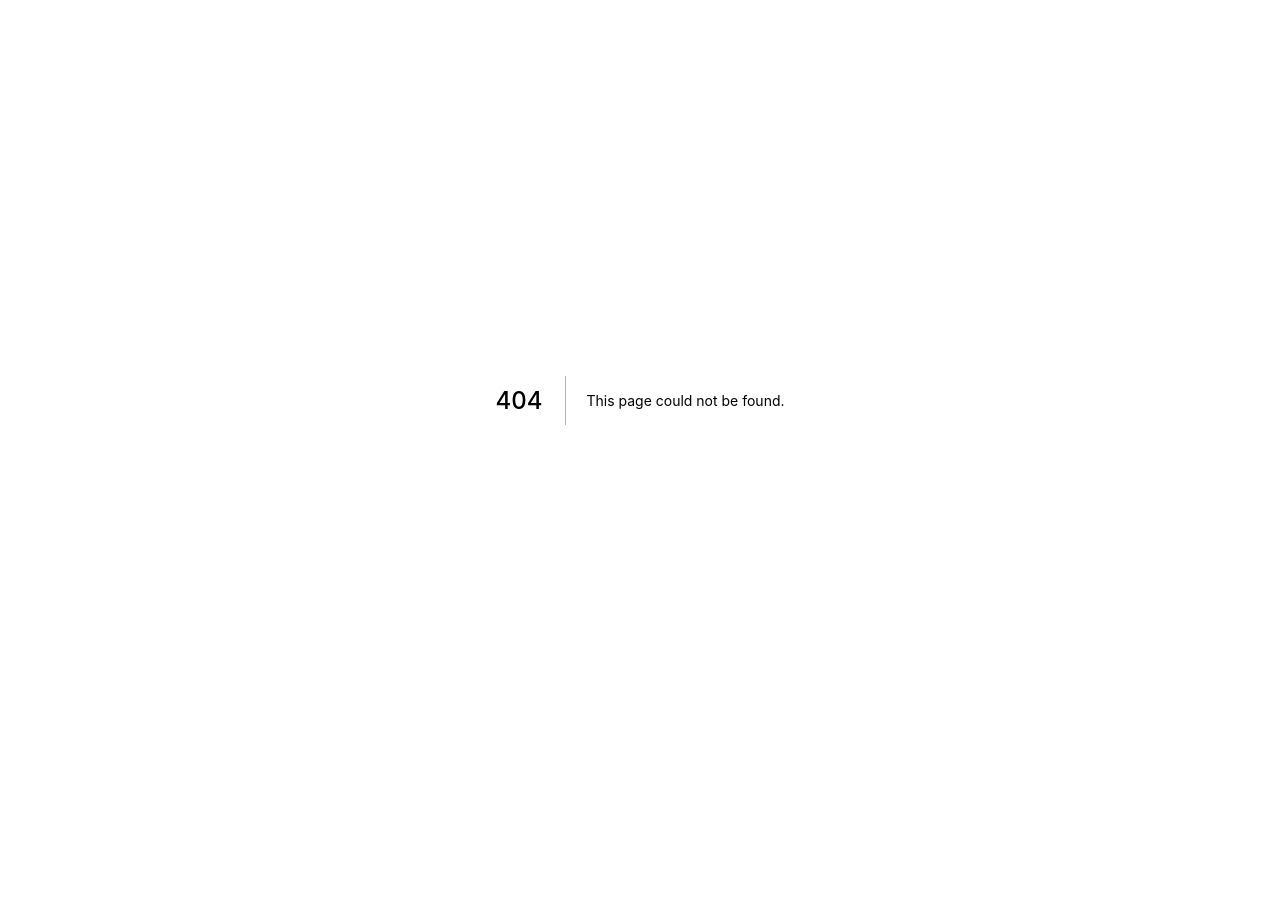
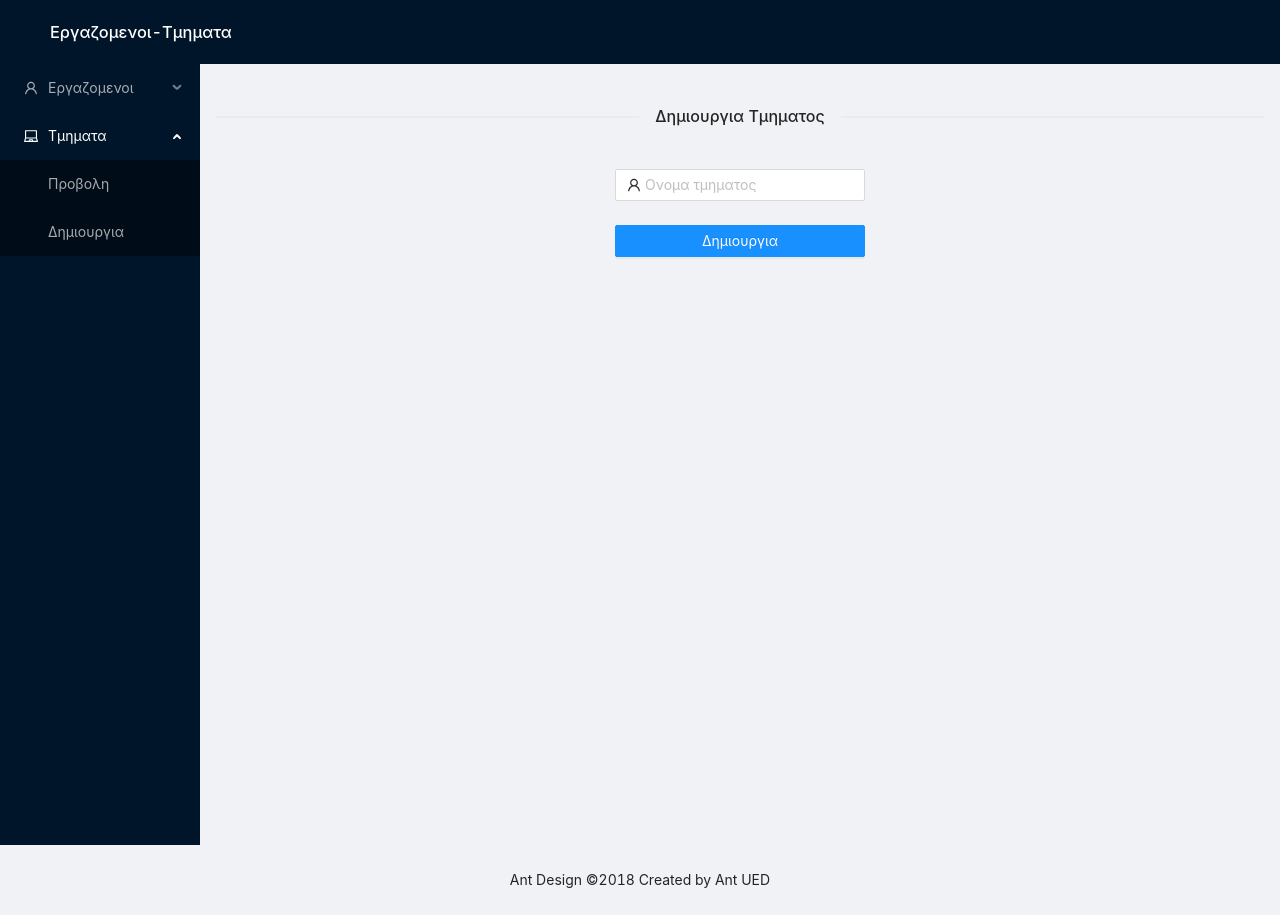
Before and after one commit to ApostolisHD/NextWithGrailsApi, a Next.js app: page /departments/createDepartment in a window 1280 px wide. Before the commit this address had no page. Before the commit the page ends 800 px from the top, so only its background shows below. Built offline with nearby package versions, Linux system fonts and the light colour scheme.

Commit message:
Fixed #10

```diff
--- /dev/null
+++ b/pages/departments/createDepartment.js
@@ -0,0 +1,123 @@
+import Link from 'next/link'
+import {useState, useEffect} from 'react';
+import Column from 'antd/lib/table/Column';
+import 'antd/dist/antd.css';
+import axios from 'axios';
+import {useRouter} from 'next/router'
+import {
+  Divider,
+  Layout,
+  Menu,
+  Form,
+  Input,
+  Button,
+  Row,
+  Col
+} from 'antd';
+import FormItem from 'antd/lib/form/FormItem'
+import {UserOutlined, LaptopOutlined, LockOutlined} from '@ant-design/icons';
+
+const {Header, Content, Footer, Sider} = Layout;
+const {SubMenu} = Menu;
+
+
+export default function createDepartment(data) {
+  console.log(data.data)
+  const router = useRouter();
+
+  async function onFinish(values) {
+    const vertification = await axios.post(`http://localhost:8080/department`, {name: values.name})
+    if (vertification.data.status==201) {
+        router.replace("/departments/departmentsTable")
+      }else if(vertification.data.status==500) {
+        console.log("oxi")
+      }
+    }
+  return (
+    <Layout>
+      <Layout>
+        <Header>
+          <div className="logo"/>
+          <h1 style={{
+            color: "white"
+          }}>Εργαζομενοι-Τμηματα</h1>
+        </Header>
+      </Layout>
+      <Layout>
+        <Sider
+          breakpoint="lg"
+          collapsedWidth="0"
+          onBreakpoint={broken => {
+          console.log(broken);
+        }}
+          onCollapse={(collapsed, type) => {
+          console.log(collapsed, type);
+        }}>
+          <div className="logo"/>
+          <Menu
+            theme="dark"
+            mode="inline"
+            defaultOpenKeys={['sub2']}
+            style={{
+            height: '100%',
+            borderRight: 0
+          }}>
+            <SubMenu key="sub1" icon={< UserOutlined />} title="Εργαζομενοι">
+              <Menu.Item key="1" onClick={() => router.replace("/employees/employeesTable")}>Προβολη</Menu.Item>
+              <Menu.Item key="2" onClick={() => router.replace("/employees/createEmployee")}>Δημιουργια</Menu.Item>
+            </SubMenu>
+            <SubMenu key="sub2" icon={< LaptopOutlined />} title="Τμηματα">
+              <Menu.Item
+                key="5"
+                onClick={() => router.replace("/departments/departmentsTable")}>Προβολη</Menu.Item>
+              <Menu.Item key="6" onClick={() => router.replace("/departments/createDepartment")}>Δημιουργια</Menu.Item>
+            </SubMenu>
+          </Menu>
+        </Sider>
+        <Content style={{
+          margin: '24px 16px 0'
+        }}>
+          <Divider>Δημιουργια Τμηματος</Divider>
+          <div
+            className="site-layout-background"
+            style={{
+            padding: 24,
+            minHeight: 700
+          }}>
+            <Row justify="center">
+              <Col span={12} offset={6}>
+                <Form
+                  onFinish={onFinish}
+                  name="normal_login"
+                  className="login-form"
+                  initialValues={{
+                  remember: true
+                }}>
+                  <Form.Item
+                    name="name"
+                    rules={[{
+                      required: true,
+                      message: 'Παρακαλω εισαγετε το ονομα του τμηματος!'
+                    }
+                  ]}>
+                    <Input
+                      prefix={< UserOutlined className = "site-form-item-icon" />}
+                      placeholder="Ονομα τμηματος"/>
+                  </Form.Item>
+                  <Form.Item>
+                    <Button type="primary" htmlType="submit" className="login-form-button">
+                      Δημιουργια
+                    </Button>
+                  </Form.Item>
+                </Form>
+              </Col>
+            </Row>
+          </div>
+        </Content>
+      </Layout>
+      <Footer style={{
+        textAlign: 'center'
+      }}>Ant Design ©2018 Created by Ant UED</Footer>
+    </Layout>
+  );
+}
```
Also changed, not shown: pages/departments/departmentsTable.js (+9 -7 lines).
